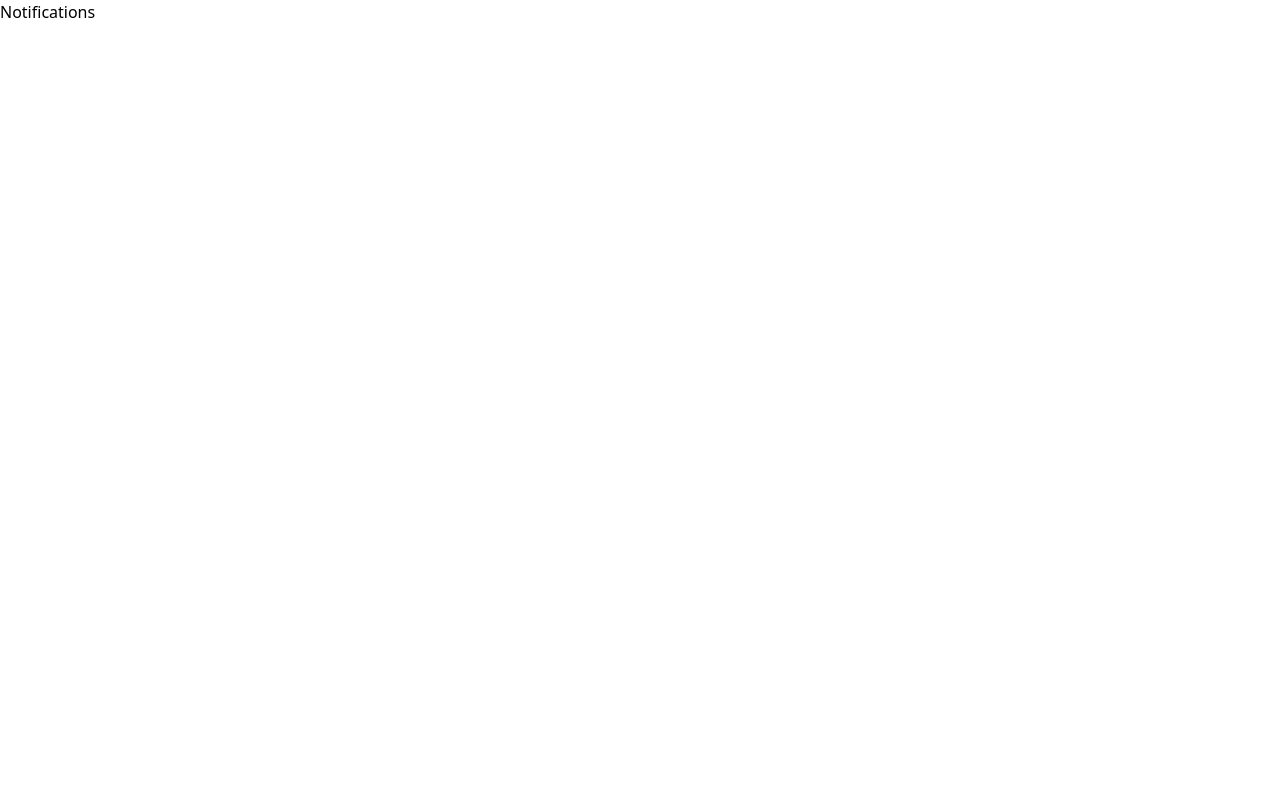
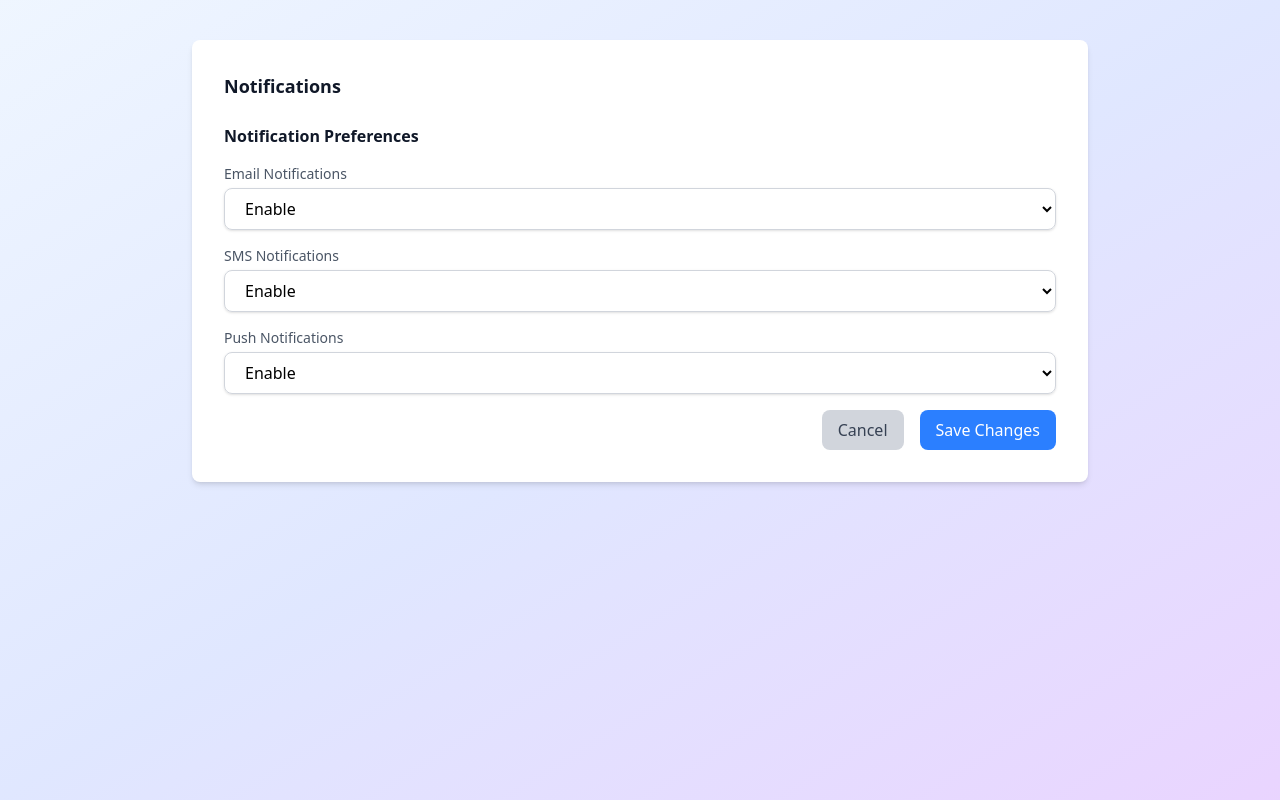
Before and after one commit to natek001/dashboard---Nextjs, a Next.js app: page /dashboard/settings/notifications in a window 1280 px wide. Built offline with nearby package versions, Linux system fonts and the light colour scheme.

Commit message:
implemented notification UI

```diff
--- a/src/app/dashboard/settings/notifications/page.tsx
+++ b/src/app/dashboard/settings/notifications/page.tsx
@@ -1,7 +1,61 @@
-import React from "react";
+const Notifications = () => {
+  return (
+    <div className="min-h-screen bg-linear-to-br from-blue-50 via-indigo-100 to-purple-200 p-10">
+      <div className="max-w-4xl mx-auto bg-white rounded-lg shadow-md p-8">
+        <h1 className="text-lg font-extrabold text-gray-900 mb-6">
+          Notifications
+        </h1>
 
-const Notifications = () => {
-  return <div>Notifications</div>;
+        <div>
+          <h2 className="text-md font-semibold text-gray-900 mb-4">
+            Notification Preferences
+          </h2>
+          <div className="space-y-4">
+            <div>
+              <label className="block text-sm font-medium text-gray-600">
+                Email Notifications
+              </label>
+              <select className="mt-1 block w-full px-4 py-2 border border-gray-300 rounded-lg shadow-sm focus:outline-none focus:ring-2 focus:ring-blue-500">
+                <option>Enable</option>
+                <option>Disable</option>
+              </select>
+            </div>
+
+            <div>
+              <label className="block text-sm font-medium text-gray-600">
+                SMS Notifications
+              </label>
+              <select className="mt-1 block w-full px-4 py-2 border border-gray-300 rounded-lg shadow-sm focus:outline-none focus:ring-2 focus:ring-blue-500">
+                <option>Enable</option>
+                <option>Disable</option>
+              </select>
+            </div>
+
+            <div>
+              <label className="block text-sm font-medium text-gray-600">
+                Push Notifications
+              </label>
+              <select className="mt-1 block w-full px-4 py-2 border border-gray-300 rounded-lg shadow-sm focus:outline-none focus:ring-2 focus:ring-blue-500">
+                <option>Enable</option>
+                <option>Disable</option>
+              </select>
+            </div>
+          </div>
+        </div>
+
+        {/* action settings */}
+
+        <div className="flex justify-end space-x-4 mt-4">
+          <button className="px-4 py-2 bg-gray-300 text-gray-700 rounded-lg hover:bg-gray-400 focus:outline-none focus:ring-2 focus:ring-blue-500">
+            Cancel
+          </button>
+          <button className="px-4 py-2 bg-blue-500 text-white rounded-lg hover:bg-blue-600 focus:outline-none focus:ring-2 focus:ring-blue-500">
+            Save Changes
+          </button>
+        </div>
+      </div>
+    </div>
+  );
 };
 
 export default Notifications;
```
Also changed, not shown: 1 other file (tests, documents, lock files or other folders).
